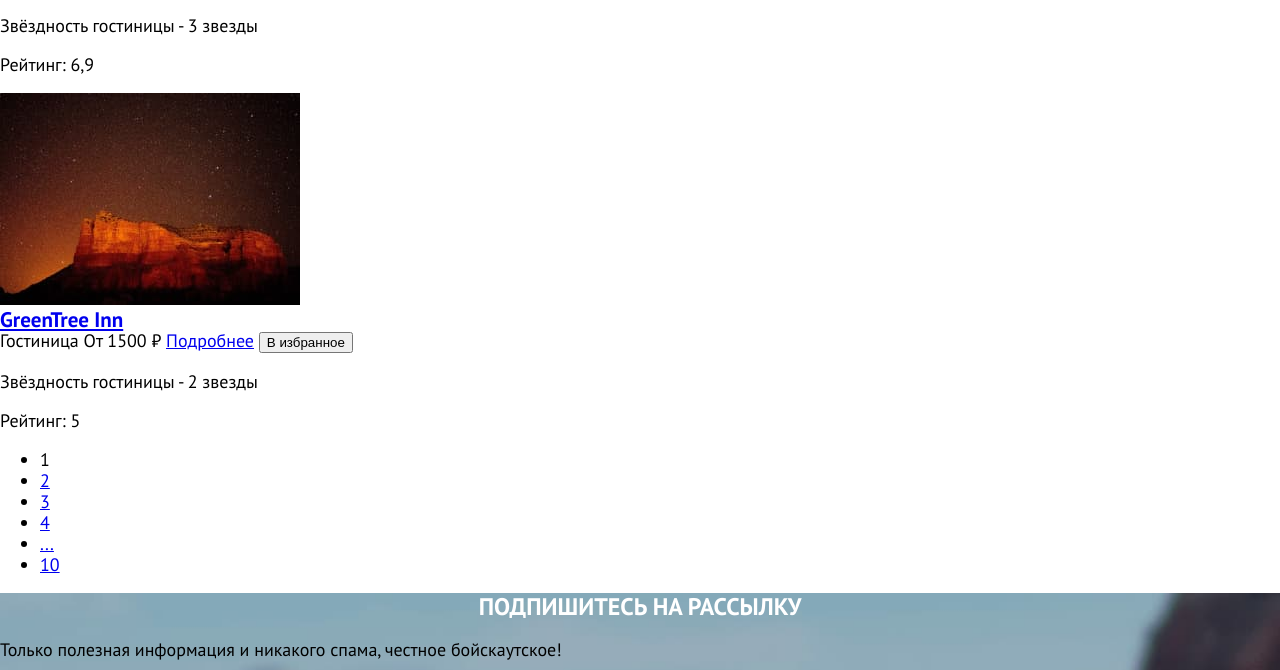
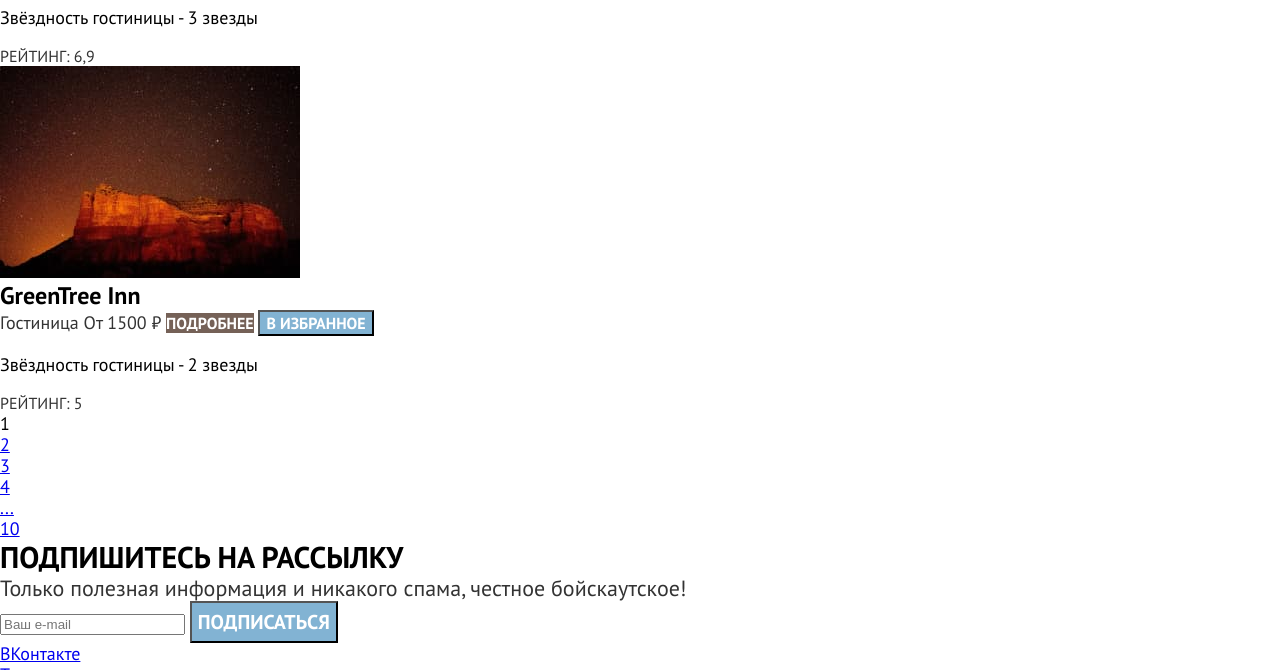
Before and after one commit to htmlacademy-htmlcss/2080819-sedona-37, a plain HTML site: page catalog.html in a window 1280 px wide. Shown: the part 1602-2272 px from the top of the page. Drawn offline with Linux system fonts and the light colour scheme.

Commit message:
Сделала стилизацию каталога, обнулила отступы

```diff
--- a/catalog.html
+++ b/catalog.html
@@ -206,6 +206,7 @@
           <p class="hotel-card-rating">Рейтинг: 5</p>
         </li>
       </ul>
+
       <ul class="pagination">
         <li class="pagination-item">
           <a class="pagination-link pagination-current">1</a>
@@ -228,9 +229,9 @@
       </ul>
     </section>
 
-    <section class="subscription">
-      <h2 class="subscription-title">Подпишитесь на рассылку</h2>
-      <p>Только полезная информация и никакого спама, честное бойскаутское!</p>
+    <section class="subscription-catalog">
+      <h2 class="subscription-catalog-title">Подпишитесь на рассылку</h2>
+      <p class="subscription-catalog-text">Только полезная информация и никакого спама, честное бойскаутское!</p>
       <form class="subscription-form" action="https://echo.htmlacademy.ru/" method="post">
         <input class="field" placeholder="Ваш e-mail" type="email" name="subscription-email" required>
         <button class="button subscription-button" type="submit">Подписаться</button>
--- a/styles/styles.css
+++ b/styles/styles.css
@@ -22,6 +22,15 @@ body {
   color: #000000;
   margin: 0;
 }
+
+/* .button {
+  font-weight: 700;
+  text-align: center;
+  text-transform: uppercase;
+  color: #ffffff;
+  text-decoration: none;
+  font-family: inherit;
+} */
 
 .navigation-link {
   width: 68px;
@@ -141,8 +150,9 @@ body {
   margin: 0;
 }
 
-.subscription .text {
+.subscription-text {
   color: #ffffff;
+  margin: 0;
 }
 
 .subscription-button {
@@ -159,6 +169,11 @@ body {
 
 .footer-social-item {
   color: #82b3d3;
+}
+
+.footer-social-list {
+  margin: 0;
+  padding: 0;
 }
 
 .contacts-phone {
@@ -247,4 +262,73 @@ body {
 
 .hotel-card-title {
   margin: 0;
+  font-weight: 700;
+  font-size: 24px;
+  line-height: 28px;
+  color: #000000;
+  text-decoration: none;
 }
+
+.hotel-card-link {
+  text-decoration: none;
+}
+
+/* Объединить это позже? */
+.hotel-card-category {
+  color: #333333;
+}
+.hotel-card-price {
+  color: #333333;
+}
+
+.more-card-button {
+  font-weight: 700;
+  font-size: 16px;
+  line-height: 20px;
+  text-align: center;
+  text-transform: uppercase;
+  color: #ffffff;
+  background-color: #756157;
+  text-decoration: none;
+  font-family: inherit;
+}
+
+.favorites-card-button {
+  font-weight: 700;
+  font-size: 16px;
+  line-height: 20px;
+  text-align: center;
+  text-transform: uppercase;
+  color: #ffffff;
+  background-color: #82b3d3;
+  text-decoration: none;
+  font-family: inherit;
+}
+
+.hotel-card-rating {
+  font-size: 16px;
+  line-height: 20px;
+  text-transform: uppercase;
+  color: #333333;
+  margin: 0;
+}
+
+.pagination {
+  margin: 0;
+  padding: 0;
+}
+
+.subscription-catalog-title {
+  font-weight: 700;
+  font-size: 30px;
+  line-height: 36px;
+  text-transform: uppercase;
+  margin: 0;
+}
+
+.subscription-catalog-text {
+  margin: 0;
+  font-size: 22px;
+  line-height: 26px;
+  color: #333333;
+}
```
Also changed, not shown: index.html (+1 -1 lines).
